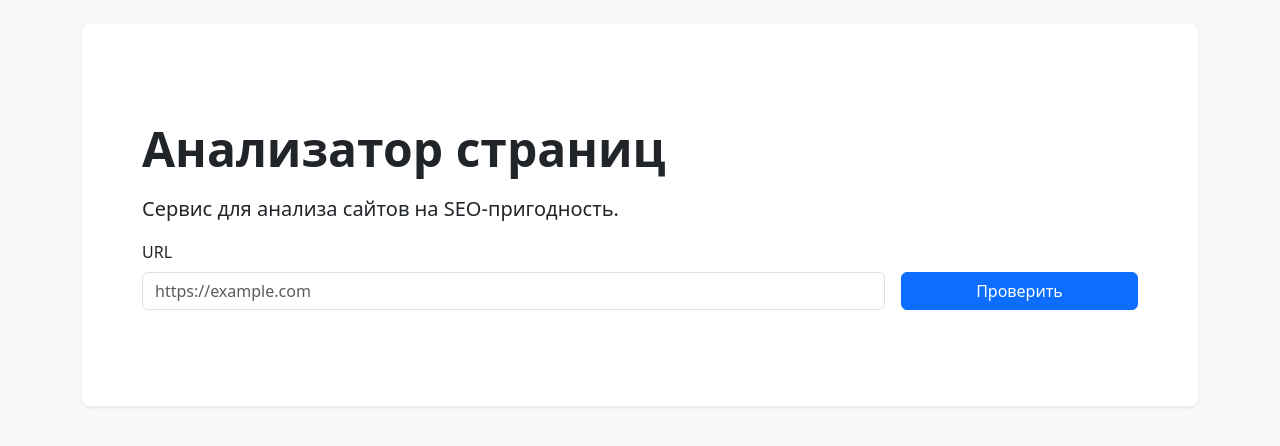
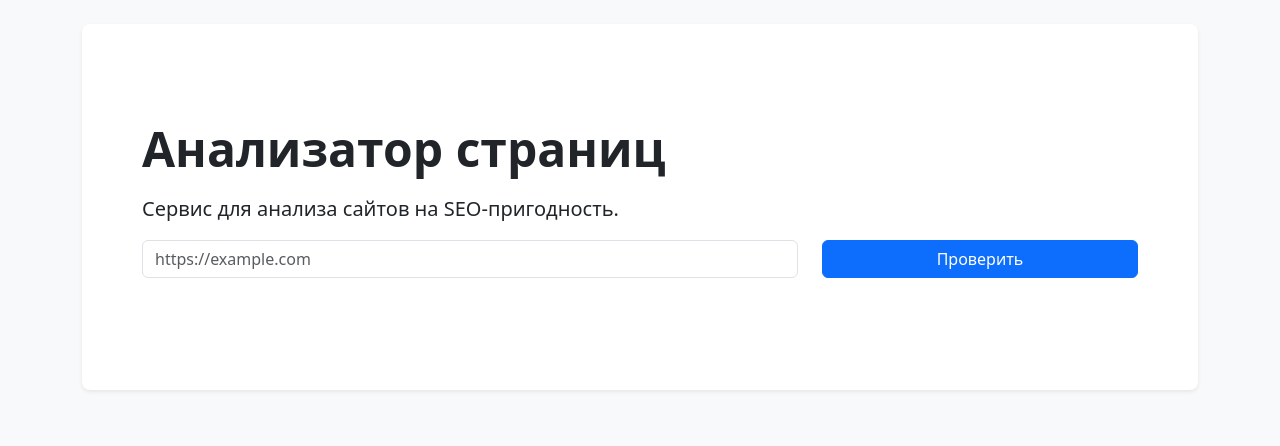
Before and after one commit to maxjamchuk/python-project-83, a Flask app: page / in a window 1280 px wide. Shown: the part 56-502 px from the top of the page. Run offline with Flask 3, Linux system fonts and the light colour scheme.

Commit message:
stage: fixes...

```diff
--- a/page_analyzer/templates/index.html
+++ b/page_analyzer/templates/index.html
@@ -10,29 +10,27 @@
         Сервис для анализа сайтов на SEO-пригодность.
       </p>
 
-      <form action="{{ url_for('urls_create') }}" method="post" class="row g-3">
-        <div class="col-md-9">
-          <label class="form-label" for="url-input">URL</label>
+        <form action="{{ url_for('urls_create') }}" method="post" class="mb-3">
+          <div class="row">
+            <div class="col-md-8">
               <input
-            id="url-input"
                 type="text"
                 name="url"
-            class="form-control {% if errors and errors.url %}is-invalid{% endif %}"
+                class="form-control"
                 placeholder="https://example.com"
-            value="{{ url_value or '' }}"
+                required
               >
-          {% if errors and errors.url %}
-            <div class="invalid-feedback">
-              {{ errors.url }}
             </div>
-          {% endif %}
+            <div class="col-md-4 mt-3 mt-md-0">
+              <input
+                type="submit"
+                class="btn btn-primary w-100"
+                value="Проверить"
+              >
             </div>
-        <div class="col-md-3 d-flex align-items-end">
-          <button type="submit" class="btn btn-primary w-100">
-            Проверить
-          </button>
           </div>
         </form>
+
     </div>
   </div>
 {% endblock %}
```
Lines whose indentation alone changed are shown as unchanged.
